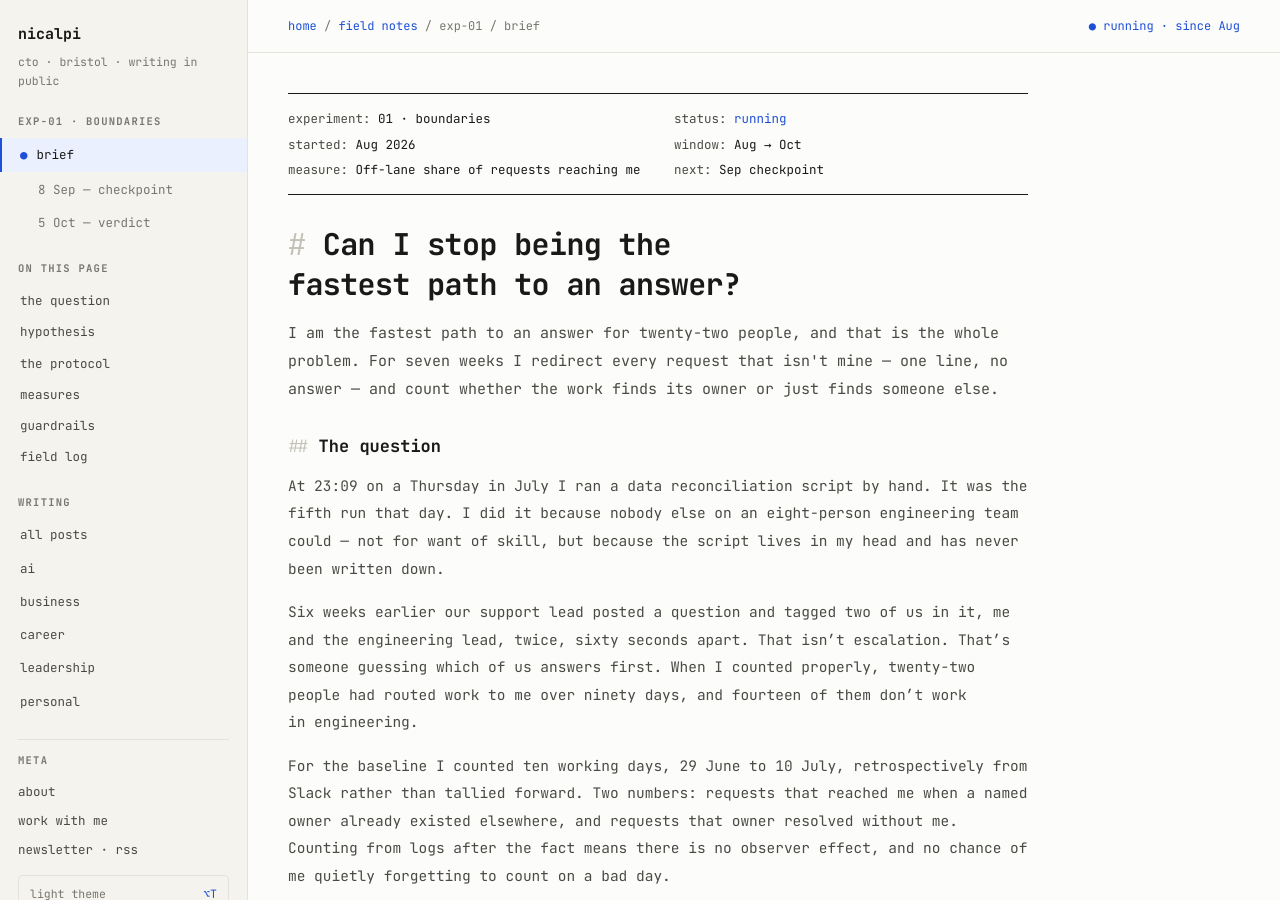
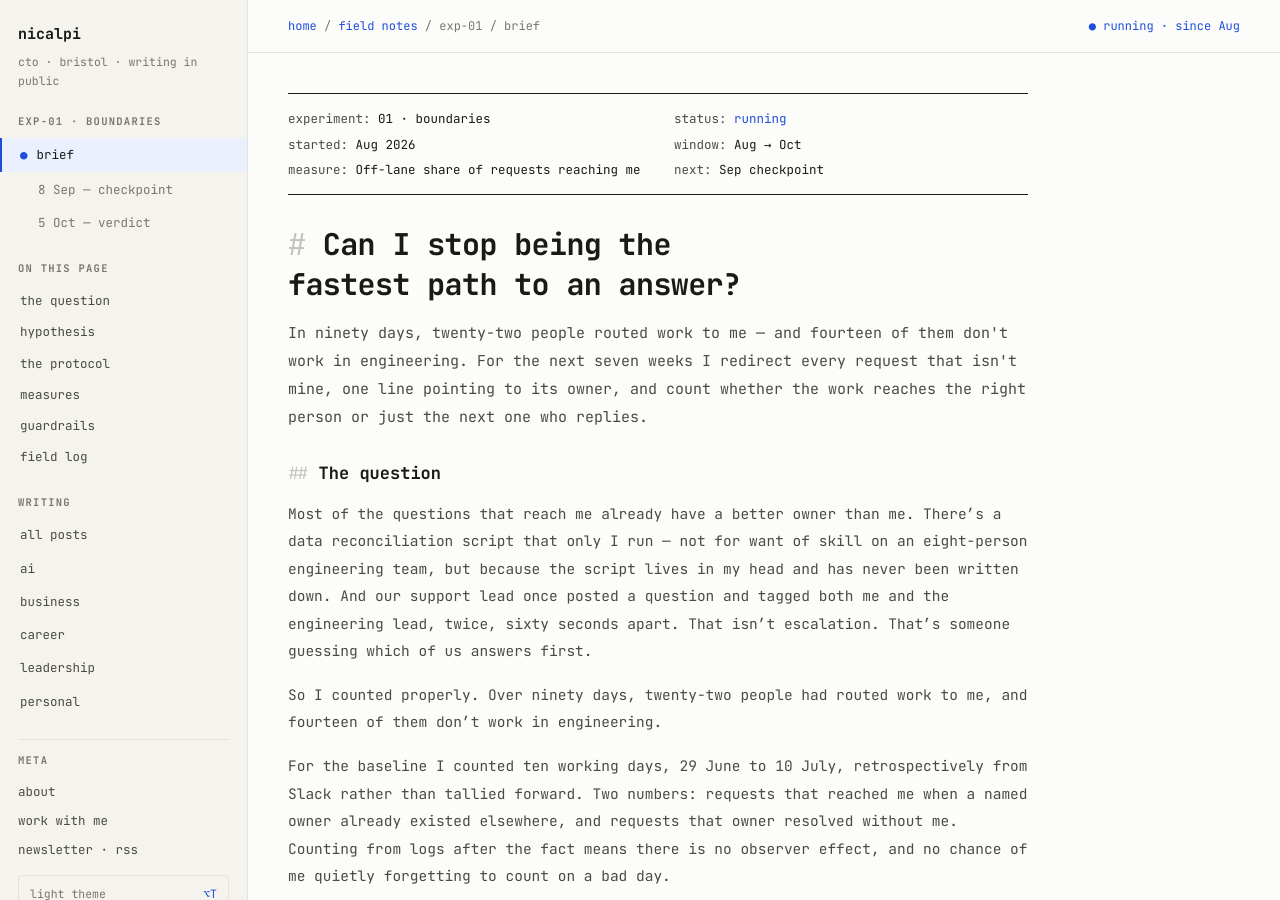
Before and after one commit to nicalpi/nicalpi.com, a Jekyll site: the page built from _field_notes/exp-01.md, in a window 1280 px wide and 900 px high. Built offline with Jekyll 4.4.1, drawn with Linux system fonts in a browser that asks for light colours.

Commit message:
Smooth exp-01 hero and opening — drop the 23:09 cold open
Co-Authored-By: Claude Fable 5 <noreply@anthropic.com>

```diff
--- a/_field_notes/exp-01.md
+++ b/_field_notes/exp-01.md
@@ -3,7 +3,7 @@ kind: experiment
 exp: 01
 exp_id: exp-01
 title: "Can I stop being the fastest path to an answer?"
-lead: "I am the fastest path to an answer for twenty-two people, and that is the whole problem. For seven weeks I redirect every request that isn't mine — one line, no answer — and count whether the work finds its owner or just finds someone else."
+lead: "In ninety days, twenty-two people routed work to me — and fourteen of them don't work in engineering. For the next seven weeks I redirect every request that isn't mine, one line pointing to its owner, and count whether the work reaches the right person or just the next one who replies."
 description: "A seven-week experiment: I redirect every request that isn't mine and measure whether the work reaches its owner, or simply lands on the next available person."
 theme_tag: boundaries
 status: running
@@ -78,9 +78,9 @@ field_log:
 
 ## The question
 
-At 23:09 on a Thursday in July I ran a data reconciliation script by hand. It was the fifth run that day. I did it because nobody else on an eight-person engineering team could — not for want of skill, but because the script lives in my head and has never been written down.
+Most of the questions that reach me already have a better owner than me. There's a data reconciliation script that only I run — not for want of skill on an eight-person engineering team, but because the script lives in my head and has never been written down. And our support lead once posted a question and tagged both me and the engineering lead, twice, sixty seconds apart. That isn't escalation. That's someone guessing which of us answers first.
 
-Six weeks earlier our support lead posted a question and tagged two of us in it, me and the engineering lead, twice, sixty seconds apart. That isn't escalation. That's someone guessing which of us answers first. When I counted properly, twenty-two people had routed work to me over ninety days, and fourteen of them don't work in engineering.
+So I counted properly. Over ninety days, twenty-two people had routed work to me, and fourteen of them don't work in engineering.
 
 For the baseline I counted ten working days, 29 June to 10 July, retrospectively from Slack rather than tallied forward. Two numbers: requests that reached me when a named owner already existed elsewhere, and requests that owner resolved without me. Counting from logs after the fact means there is no observer effect, and no chance of me quietly forgetting to count on a bad day.
 
```
